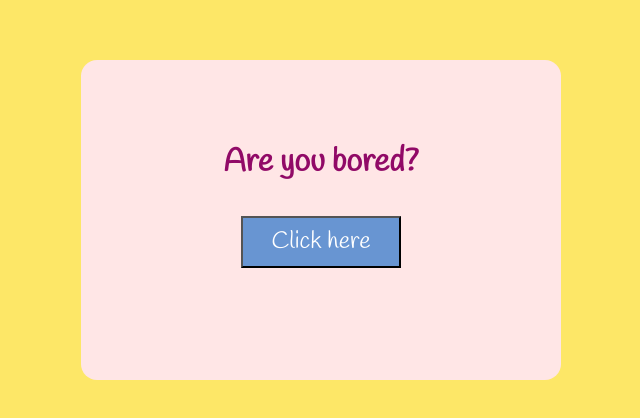
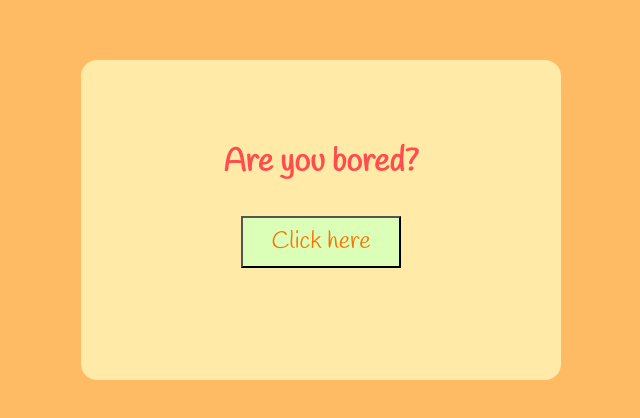
Before and after one commit to tanushac/are-you-bored, a plain HTML site: page index.html in a window 1280 px wide. Shown: the part 180-598 px from the top of the page, without its empty margins (319-959 px from the left). Drawn offline with Linux system fonts and the light colour scheme.

Commit message:
Update styles.css

```diff
--- a/styles.css
+++ b/styles.css
@@ -1,40 +1,48 @@
-*{
+* {
   margin: 0;
   padding: 0;
 }
-body{
+body {
   font-family: "Handlee", cursive;
-    background-color: #FDE767;
-    color: #910A67;
+  background-color: #ffbb64;
+  color: #ff4c4c;
   display: flex;
   justify-content: center;
   align-items: center;
   min-height: 100vh;
 }
 
-.main{
+.main {
   display: flex;
   flex-direction: column;
   justify-content: center;
   align-items: center;
-    background-color: rgb(255, 230, 230);
+  background-color: #ffeaa7;
   padding: 2.5rem;
   border-radius: 1rem;
   height: 30vh;
   min-width: 50vh;
 }
-.main p{
+.main p {
   width: 100%;
   font-size: 1.35rem;
   margin-top: 2rem;
 }
-button{
+button {
   margin-top: 2rem;
-    background-color: #6895D2;
-    color: white;
+  background-color: #dcffb7;
   font-family: "Handlee", cursive;
   width: 20vh;
   font-size: 1.5rem;
   padding: 0.5rem;
   cursor: pointer;
+  color: #fc7100;
+  transition-duration: 0.4s;
 }
+button:hover {
+  background-color: #ff6868;
+  color: white;
+}
+msg{
+    color: #ff0000;
+}
```
Lines whose indentation alone changed are shown as unchanged.
